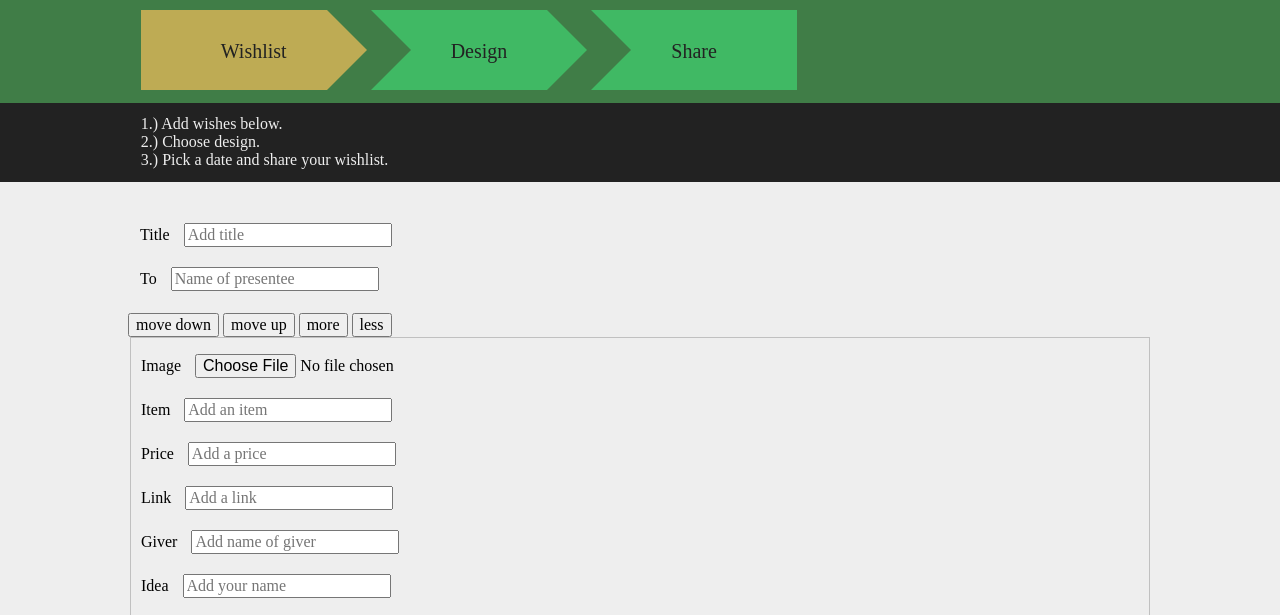
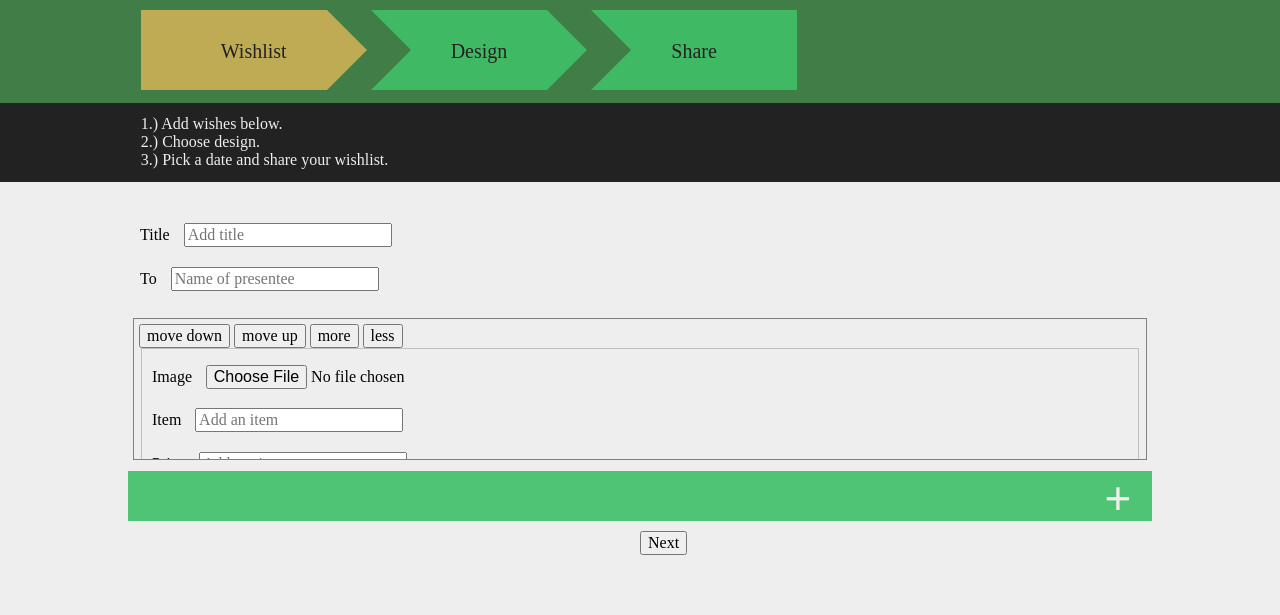
Before and after one commit to raupe/wunschlos, a plain HTML site: page client/index.html in a window 1280 px wide. Shown: the part 106-721 px from the top of the page. Drawn offline with nearby package versions, Linux system fonts and the light colour scheme.

Commit message:
movable items css

```diff
--- a/client/style/design.css
+++ b/client/style/design.css
@@ -24,3 +24,14 @@
   height: 50px;
   margin: 1% auto;
 }
+
+.wishlist_item{
+
+	display: block;
+	overflow:hidden;
+    height: 130px;
+    padding: 5px;
+    margin: 5px;
+	border: solid 1px grey;
+    cursor:move;
+}
```
